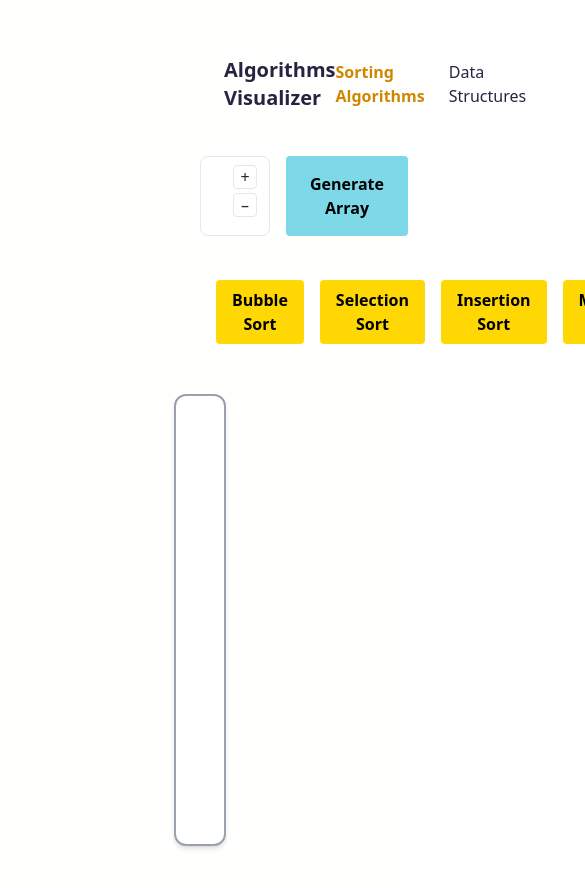
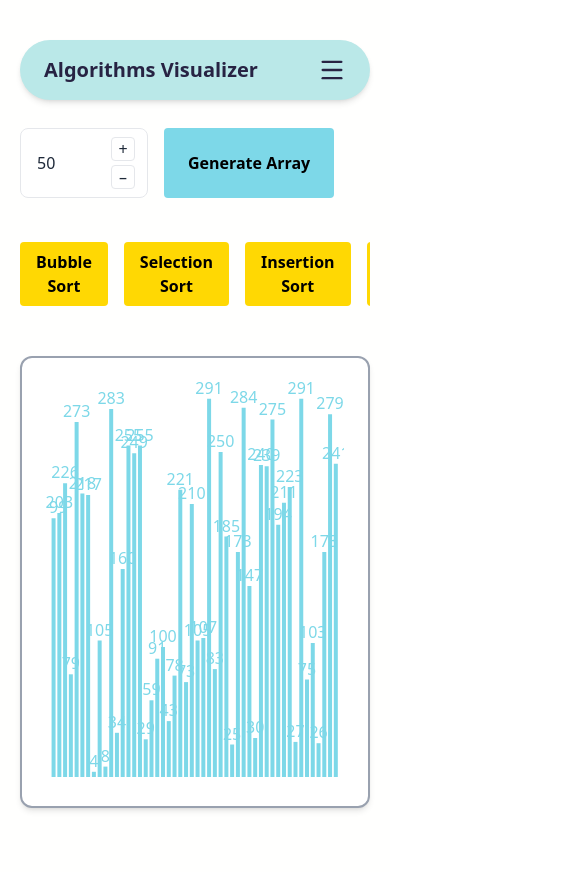
Before and after one commit to Sofiia13/algorithms-visualizer, a React (Vite) app: page /#/sorting in a window 390 px wide. Before the commit this address led to /sorting. Shown: the top 888 px of the page, 585 px wide, since content can reach past the window. Built offline with nearby package versions, Linux system fonts and the light colour scheme.

Commit message:
add responsive

```diff
--- a/frontend/src/App.tsx
+++ b/frontend/src/App.tsx
@@ -1,17 +1,17 @@
 import { Navigate, Route, Routes } from "react-router-dom";
 import "./App.css";
-import { ArrayGenerator } from "./components/ArrayGenerator";
+import { SortingPage } from "./components/SortingPage";
 import { Header } from "./components/Header";
 import { DataStructurePage } from "./components/DataStructuresPage";
 
 function App() {
   return (
-    <div className="bg-[#fffffe] min-h-screen px-50 py-10">
+    <div className="bg-[#fffffe] min-h-screen lg:px-50 md:px-20 px-5 py-10">
       <Header />
 
       <Routes>
         <Route path="/" element={<Navigate to="/sorting" replace />} />
-        <Route path="/sorting" element={<ArrayGenerator />} />
+        <Route path="/sorting" element={<SortingPage />} />
         <Route path="/data-structures" element={<DataStructurePage />} />
       </Routes>
     </div>
--- /dev/null
+++ b/frontend/src/components/Burger.tsx
@@ -0,0 +1,61 @@
+import type React from "react";
+import { Link } from "react-router-dom";
+import { X } from "lucide-react";
+
+type Props = {
+  setMenuOpen: (value: boolean) => void;
+  currentPath: string;
+  menuOpen: boolean;
+};
+
+export const Burger: React.FC<Props> = ({
+  setMenuOpen,
+  currentPath,
+  menuOpen,
+}) => {
+  return (
+    <div
+      className={`fixed top-0 left-0 z-50 h-full w-full bg-[#e3f6f5] py-10 px-5 transform transition-transform duration-300 ease-in-out ${
+        menuOpen ? "translate-x-0" : "-translate-x-full"
+      }`}
+    >
+      <header className="w-full mx-auto bg-[#bae8e8] text-[#272343] shadow-md rounded-4xl">
+        <div className="flex justify-between items-center px-6 py-4">
+          <Link to="/">
+            <h1 className="text-xl font-bold">Algorithms Visualizer</h1>
+          </Link>
+          <button onClick={() => setMenuOpen(false)} aria-label="Close menu">
+            <X size={28} />
+          </button>
+        </div>
+      </header>
+
+      <ul className="flex flex-col gap-6 px-6 py-8 text-lg">
+        <li>
+          <Link
+            to="/sorting"
+            onClick={() => setMenuOpen(false)}
+            className={`block cursor-pointer hover:text-[#f9bc60] transition-colors ${
+              currentPath === "/sorting" ? "text-yellow-600 font-bold" : ""
+            }`}
+          >
+            Sorting Algorithms
+          </Link>
+        </li>
+        <li>
+          <Link
+            to="/data-structures"
+            onClick={() => setMenuOpen(false)}
+            className={`block cursor-pointer hover:text-[#f9bc60] transition-colors ${
+              currentPath === "/data-structures"
+                ? "text-yellow-600 font-bold"
+                : ""
+            }`}
+          >
+            Data Structures
+          </Link>
+        </li>
+      </ul>
+    </div>
+  );
+};
--- a/frontend/src/components/Header.tsx
+++ b/frontend/src/components/Header.tsx
@@ -1,9 +1,14 @@
 import type React from "react";
+import { useState } from "react";
 import { Link, useLocation } from "react-router-dom";
+import { Menu, X } from "lucide-react";
+import { Burger } from "./Burger";
 
 export const Header: React.FC = () => {
   const location = useLocation();
   const currentPath = location.pathname;
+
+  const [menuOpen, setMenuOpen] = useState(false);
 
   return (
     <header className="w-full mx-auto bg-[#bae8e8] text-[#272343] shadow-md rounded-4xl">
@@ -12,7 +17,7 @@ export const Header: React.FC = () => {
           <h1 className="text-xl font-bold">Algorithms Visualizer</h1>
         </Link>
 
-        <ul className="flex gap-6">
+        <ul className="hidden md:flex gap-6">
           <Link
             to="/sorting"
             className={`cursor-pointer hover:text-[#f9bc60] transition-colors ${
@@ -34,7 +39,23 @@ export const Header: React.FC = () => {
             </Link>
           </li>
         </ul>
+
+        <button
+          className="md:hidden"
+          onClick={() => setMenuOpen(!menuOpen)}
+          aria-label="Toggle menu"
+        >
+          {menuOpen ? <X size={28} /> : <Menu size={28} />}
+        </button>
       </nav>
+
+      {menuOpen && (
+        <Burger
+          setMenuOpen={setMenuOpen}
+          currentPath={currentPath}
+          menuOpen={menuOpen}
+        />
+      )}
     </header>
   );
 };
--- a/frontend/src/components/ArrayGenerator.tsx
+++ b/frontend/src/components/SortingPage.tsx
@@ -10,7 +10,7 @@ import { quickSort } from "../algorithms/quickSort";
 import { ArrayChart } from "./ArrayChart";
 import { NumberInput } from "./NumberInput";
 
-export const ArrayGenerator = () => {
+export const SortingPage = () => {
   const defaultValue = 50;
 
   const [arrLength, setArrLength] = useState<number>(defaultValue);
@@ -98,7 +98,11 @@ export const ArrayGenerator = () => {
         </button>
       </div>
 
-      <div className="flex gap-4 p-4">
+      <div
+        className="flex gap-4 py-4 justify-start sm:justify-center
+             overflow-x-auto sm:overflow-visible
+             sm:flex-wrap scrollbar-hide"
+      >
         {Object.keys(algorithmDescriptions).map((algorithm) => (
           <Button
             key={algorithm}
--- a/frontend/src/main.tsx
+++ b/frontend/src/main.tsx
@@ -1,13 +1,13 @@
 import { StrictMode } from "react";
 import { createRoot } from "react-dom/client";
-import { BrowserRouter } from "react-router-dom";
+import { HashRouter } from "react-router-dom";
 import "./index.css";
 import App from "./App.tsx";
 
 createRoot(document.getElementById("root")!).render(
   <StrictMode>
-    <BrowserRouter>
+    <HashRouter>
       <App />
-    </BrowserRouter>
+    </HashRouter>
   </StrictMode>
 );
--- a/vite.config.ts
+++ b/vite.config.ts
@@ -5,4 +5,5 @@ import tailwindcss from "@tailwindcss/vite";
 // https://vite.dev/config/
 export default defineConfig({
   plugins: [react(), tailwindcss()],
+  base: "/algorithms-visualizer/",
 });
```
Also changed, not shown: package.json (+6 -1 lines), 1 other file (tests, documents, lock files or other folders).
